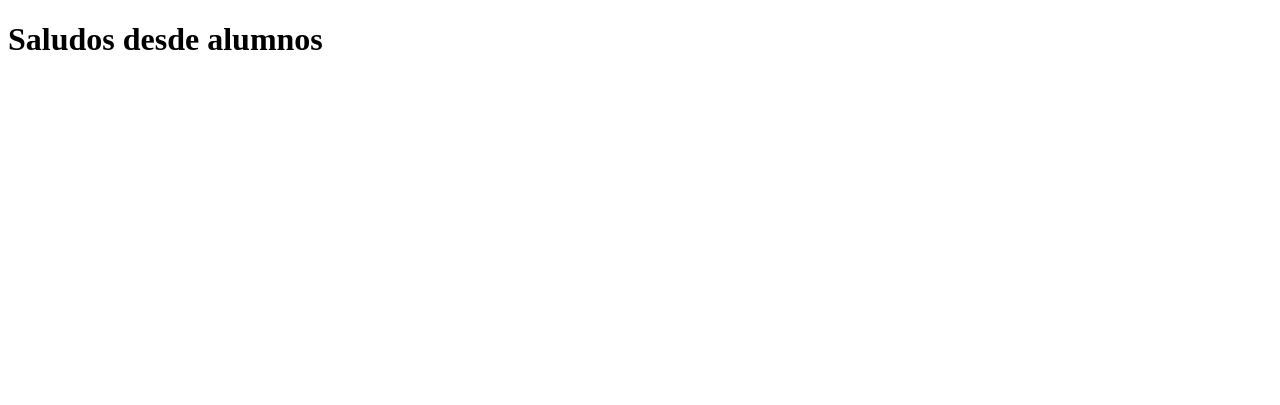
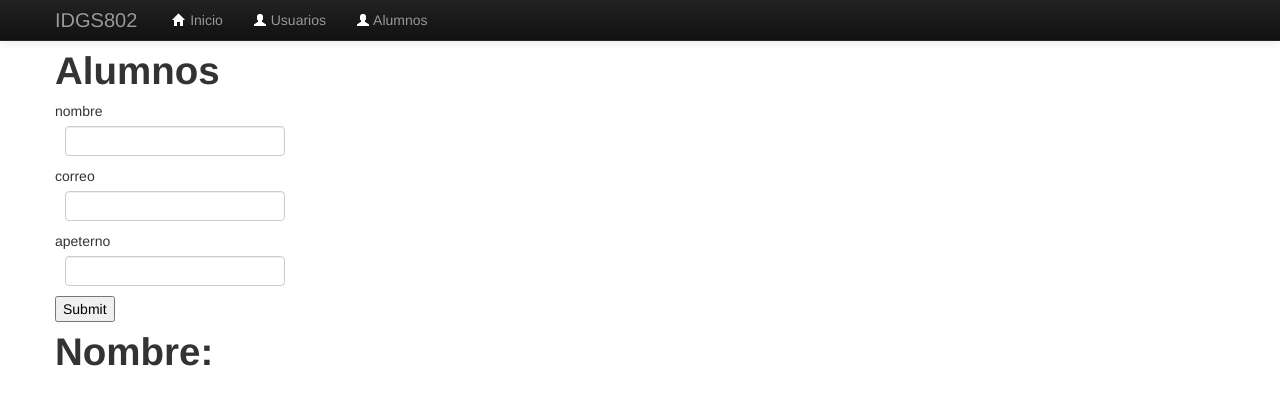
Before and after one commit to IDGS-802-21000149/IntroFlaskIDGS802, a Flask app: page /alumnos in a window 1280 px wide. Shown: the top 405 px of the page. Run offline with Flask 3, Linux system fonts and the light colour scheme; some libraries are stand-ins or nearby versions.

Commit message:
RAM-29/01/2024-Macros

```diff
--- a/forms.py
+++ b/forms.py
@@ -1,10 +1,10 @@
 from wtforms import Form
-from wtforms import StringField,TextAreaField,TextField,SelectField,RadioField
+from wtforms import StringField,TextAreaField,SelectField,RadioField
 from wtforms import EmailField
 
 class UserForm(Form):
     nombre=StringField("nombre")
     email=EmailField("correo")
-    apellidoPaterno=TextField("apeterno")
+    apellidoPaterno=StringField("apeterno")
     materias=SelectField(choices=[('Espaniol','esp'),('Matematicas','mate'),('Ingles','Ing')])
     radios=RadioField('Curso',choices=[('1','1'),('2','2'),('3','3')])
--- a/main.py
+++ b/main.py
@@ -1,4 +1,5 @@
 from flask import Flask,request,render_template
+import forms
 
 app=Flask(__name__)
 
@@ -6,9 +7,18 @@ app=Flask(__name__)
 def index():
  return render_template("index.html")
 
-@app.route("/alumnos")
+@app.route("/alumnos",methods=["GET","POST"])
 def alumnos():
- return render_template("alumnos.html")
+   nom=""
+   alumnos_form=forms.UserForm(request.form)
+   if request.method == "POST":
+      nom = alumnos_form.nombre.data
+      apellidoPaterno = alumnos_form.apellidoPaterno.data
+      correo = alumnos_form.email.data
+      print("nombre: {}".format(nom))
+      print("apellidoPaterno: {}".format(apellidoPaterno))
+      print("correo: {}".format(correo))
+   return render_template("alumnos.html",form=alumnos_form,nom=nom)
 
 @app.route("/maestros")
 def maestros():
--- /dev/null
+++ b/templates/_macros.html
@@ -0,0 +1,8 @@
+{%macro datos (name,placeholder,type='text')%}
+<p><input name="{{name}}"  placeholder="{{placeholder}}" type="{{type}}"></p>
+{%endmacro%}
+
+{%macro input_Form(field)%}
+<td>{{field.label}}</td>
+<dd>{{field(**kwargs) |safe}}</dd>
+{%endmacro%}
--- a/templates/alumnos.html
+++ b/templates/alumnos.html
@@ -1,12 +1,19 @@
-<!DOCTYPE html>
-<html lang="en">
-<head>
-    <meta charset="UTF-8">
-    <meta name="viewport" content="width=device-width, initial-scale=1.0">
-    <title>Document</title>
-</head>
-<body>
-    <h1>Saludos desde alumnos</h1>
+{% extends 'layout2.html' %}
 
-</body>
-</html>
+{%block content %}
+{%import "_macros.html" as macros%}
+<h1 class="h1"> Alumnos</h1>
+<form action="" method="POST">
+
+
+    {{macros.input_Form(form.nombre,class="form-control")}}
+    {{macros.input_Form(form.email,class="form-control")}}
+    {{macros.input_Form(form.apellidoPaterno,class="form-control")}}
+
+    <input type="submit" name="btn1" />
+
+    <h1>Nombre:{{nom}}</h1>
+
+</form>
+
+{%endblock %}
```
